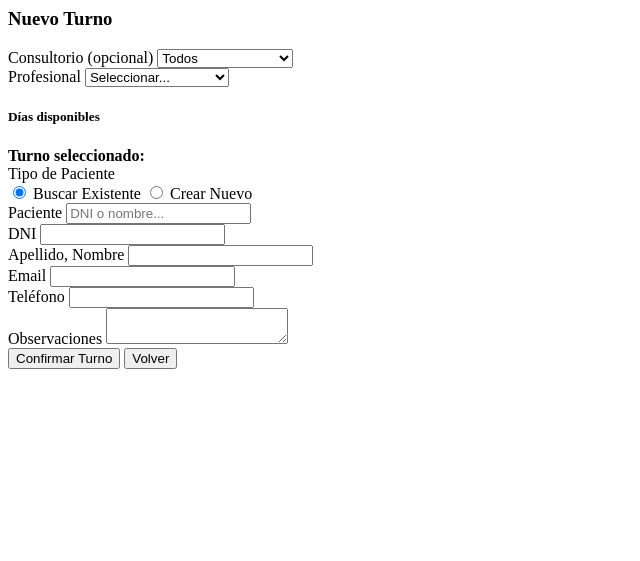
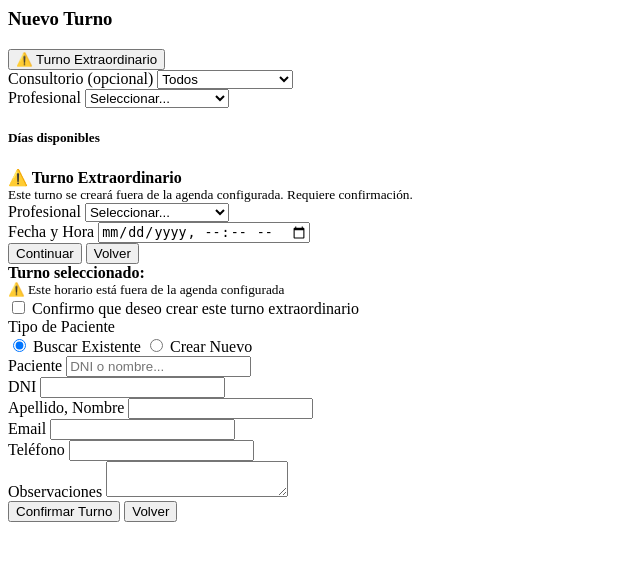
Before and after one commit to brumaison/turnero, a PHP site: template app/Views/admin/turnos/create.php in a window 1280 px wide. Shown: the top 561 px of the page, without its empty margins (0-640 px from the left). Run offline with PHP 8.4, Linux system fonts and the light colour scheme; the template is opened without the code that fills it: most values are stand-ins (such as "Sample title", 1, 10 or a date in 2020); data that the repository does not hold is empty; some libraries are stand-ins or nearby versions.

Commit message:
feat: turnos extraordinarios + Carbon locale es + BaseController

```diff
--- a/app/Views/admin/turnos/create.php
+++ b/app/Views/admin/turnos/create.php
@@ -1,6 +1,9 @@
 <div class="card">
-    <div class="card-header">
-        <h3 class="card-title">Nuevo Turno</h3>
+    <div class="card-header d-flex justify-content-between align-items-center">
+        <h3 class="card-title mb-0">Nuevo Turno</h3>
+        <button type="button" class="btn btn-outline-warning btn-sm" id="btn-extraordinario">
+            ⚠️ Turno Extraordinario
+        </button>
     </div>
     <div class="card-body">
 
@@ -36,6 +39,35 @@
             </div>
         </div>
 
+        <!-- Paso 1.5: Formulario extraordinario (oculto por defecto) -->
+        <div id="step-extraordinario" class="d-none">
+            <div class="alert alert-warning">
+                <strong>⚠️ Turno Extraordinario</strong><br>
+                <small>Este turno se creará fuera de la agenda configurada. Requiere confirmación.</small>
+            </div>
+
+            <div class="row g-3 mb-4">
+                <div class="col-md-6">
+                    <label class="form-label required">Profesional</label>
+                    <select class="form-select" id="extra_profesional" required>
+                        <option value="">Seleccionar...</option>
+                        <?php foreach ($profesionales as $p): ?>
+                        <option value="<?= $p['id'] ?>"><?= htmlspecialchars($p['nombre']) ?></option>
+                        <?php endforeach; ?>
+                    </select>
+                </div>
+                <div class="col-md-6">
+                    <label class="form-label required">Fecha y Hora</label>
+                    <input type="datetime-local" class="form-control" id="extra_fecha_hora" required>
+                </div>
+            </div>
+
+            <div class="d-flex gap-2">
+                <button type="button" class="btn btn-primary" id="btn-confirmar-extra">Continuar</button>
+                <button type="button" class="btn btn-secondary" id="btn-cancelar-extra">Volver</button>
+            </div>
+        </div>
+
         <!-- Paso 2: Formulario de confirmación (oculto hasta seleccionar horario) -->
         <div id="step-formulario" class="d-none">
             <form method="POST" action="<?= baseUrl('/admin/turnos/store') ?>" id="form-turno">
@@ -45,10 +77,22 @@
                 <input type="hidden" name="profesional_id" id="form_profesional_id">
                 <input type="hidden" name="fecha_hora" id="form_fecha_hora">
                 <input type="hidden" name="consultorio_id" id="form_consultorio_id">
+                <input type="hidden" name="extraordinario" id="form_extraordinario" value="0">
 
                 <div class="alert alert-info mb-3">
                     <strong>Turno seleccionado:</strong><br>
                     <span id="resumen-turno"></span>
+                </div>
+
+                <!-- Alerta extraordinario -->
+                <div id="box-extraordinario" class="alert alert-warning d-none mb-3">
+                    <small>⚠️ Este horario está fuera de la agenda configurada</small>
+                    <div class="form-check mt-2">
+                        <input class="form-check-input" type="checkbox" id="check_extraordinario" name="extraordinario_check" value="1">
+                        <label class="form-check-label" for="check_extraordinario">
+                            Confirmo que deseo crear este turno extraordinario
+                        </label>
+                    </div>
                 </div>
 
                 <!-- Toggle Paciente -->
@@ -114,7 +158,7 @@
     </div>
 </div>
 
-<!-- Select2 CSS (ya cargado en header, pero por si acaso) -->
+<!-- Select2 CSS -->
 <link rel="stylesheet" href="https://cdn.jsdelivr.net/npm/select2@4.1.0-rc.0/dist/css/select2.min.css">
 <link rel="stylesheet" href="https://cdn.jsdelivr.net/npm/select2-bootstrap-5-theme@1.3.0/dist/select2-bootstrap-5-theme.min.css">
 
@@ -123,7 +167,52 @@ $(document).ready(function() {
     // Select2
     $('.form-select').select2({ theme: 'bootstrap-5' });
 
-    // Cargar profesionales por consultorio
+    // Mínimo fecha para extraordinario (ahora)
+    const now = new Date();
+    now.setMinutes(now.getMinutes() - now.getTimezoneOffset());
+    document.getElementById('extra_fecha_hora').min = now.toISOString().slice(0,16);
+
+    // Botón extraordinario → mostrar form manual
+    $('#btn-extraordinario').on('click', function() {
+        $('#step-disponibilidad').addClass('d-none');
+        $('#step-extraordinario').removeClass('d-none');
+        $('#step-formulario').addClass('d-none');
+    });
+
+    // Cancelar extraordinario → volver a normal
+    $('#btn-cancelar-extra').on('click', function() {
+        $('#step-extraordinario').addClass('d-none');
+        $('#step-disponibilidad').removeClass('d-none');
+    });
+
+    // Confirmar extraordinario → ir a formulario
+    $('#btn-confirmar-extra').on('click', function() {
+        const profesionalId = $('#extra_profesional').val();
+        const fechaHora = $('#extra_fecha_hora').val();
+
+        if (!profesionalId || !fechaHora) {
+            alert('⚠️ Completá profesional y fecha/hora');
+            return;
+        }
+
+        const profesionalNombre = $('#extra_profesional option:selected').text();
+        const fechaObj = new Date(fechaHora);
+        const fechaLabel = fechaObj.toLocaleDateString('es-AR', { weekday: 'long', day: 'numeric', month: 'numeric' });
+        const horaLabel = fechaObj.toLocaleTimeString('es-AR', { hour: '2-digit', minute: '2-digit' });
+
+        $('#form_profesional_id').val(profesionalId);
+        $('#form_fecha_hora').val(fechaObj.toISOString().slice(0,19).replace('T', ' '));
+        $('#form_extraordinario').val('1');
+        $('#resumen-turno').text(`${profesionalNombre} - ${fechaLabel} ${horaLabel}`);
+
+        // Mostrar alerta de extraordinario
+        $('#box-extraordinario').removeClass('d-none');
+
+        $('#step-extraordinario').addClass('d-none');
+        $('#step-formulario').removeClass('d-none');
+    });
+
+    // Cargar profesionales por consultorio (normal)
     $('#filtro_consultorio').on('change', function() {
         const consultorioId = $(this).val();
         $('#select_profesional option').each(function() {
@@ -134,7 +223,7 @@ $(document).ready(function() {
         $('#contenedor-dias').addClass('d-none');
     });
 
-    // Cargar días disponibles al seleccionar profesional
+    // Cargar días disponibles al seleccionar profesional (normal)
     $('#select_profesional').on('change', function() {
         const profesionalId = $(this).val();
         const consultorioId = $(this).find('option:selected').data('consultorio');
@@ -144,7 +233,6 @@ $(document).ready(function() {
             return;
         }
 
-        // Pre-seleccionar consultorio si tiene default
         if (consultorioId) {
             $('#form_consultorio_id').val(consultorioId);
         }
@@ -174,7 +262,7 @@ $(document).ready(function() {
         });
     });
 
-    // Click en horario → mostrar formulario
+    // Click en horario normal → mostrar formulario
     $(document).on('click', '.slot-horario', function() {
         const fecha = $(this).data('fecha');
         const hora = $(this).data('hora');
@@ -183,7 +271,11 @@ $(document).ready(function() {
 
         $('#form_profesional_id').val($('#select_profesional').val());
         $('#form_fecha_hora').val(`${fecha} ${hora}:00`);
+        $('#form_extraordinario').val('0');
         $('#resumen-turno').text(`${profesionalNombre} - ${label}`);
+
+        // Ocultar alerta extraordinario (es turno normal)
+        $('#box-extraordinario').addClass('d-none');
 
         $('#step-disponibilidad').addClass('d-none');
         $('#step-formulario').removeClass('d-none');
@@ -193,6 +285,18 @@ $(document).ready(function() {
     $('#btn-volver').on('click', function() {
         $('#step-formulario').addClass('d-none');
         $('#step-disponibilidad').removeClass('d-none');
+    });
+
+    // Validar extraordinario al enviar
+    $('#form-turno').on('submit', function(e) {
+        const esExtraordinario = $('#form_extraordinario').val() == '1';
+        const checkExtra = $('#check_extraordinario');
+
+        if (esExtraordinario && !checkExtra.is(':checked')) {
+            e.preventDefault();
+            alert('⚠️ Debés confirmar "turno extraordinario" para continuar');
+            checkExtra.focus();
+        }
     });
 
     // Toggle paciente
@@ -212,7 +316,7 @@ $(document).ready(function() {
         }
     });
 
-    // Autocomplete pacientes (igual que antes)
+    // Autocomplete pacientes
     let timeout;
     $('#paciente').on('input', function() {
         clearTimeout(timeout);
--- /dev/null
+++ b/public/test.php
@@ -0,0 +1,3 @@
+<?php
+require __DIR__ . '/../vendor/autoload.php';
+print_r(\Carbon\Carbon::getAvailableLocales());
```
Also changed, not shown: app/Controllers/Admin/TurnosController.php (+57 -31 lines), app/Core/Controller.php (added, +11 -0 lines), app/Core/helpers.php (+7 -0 lines), app/Models/Agenda.php (+29 -14 lines), app/Models/Turno.php (+32 -11 lines).
